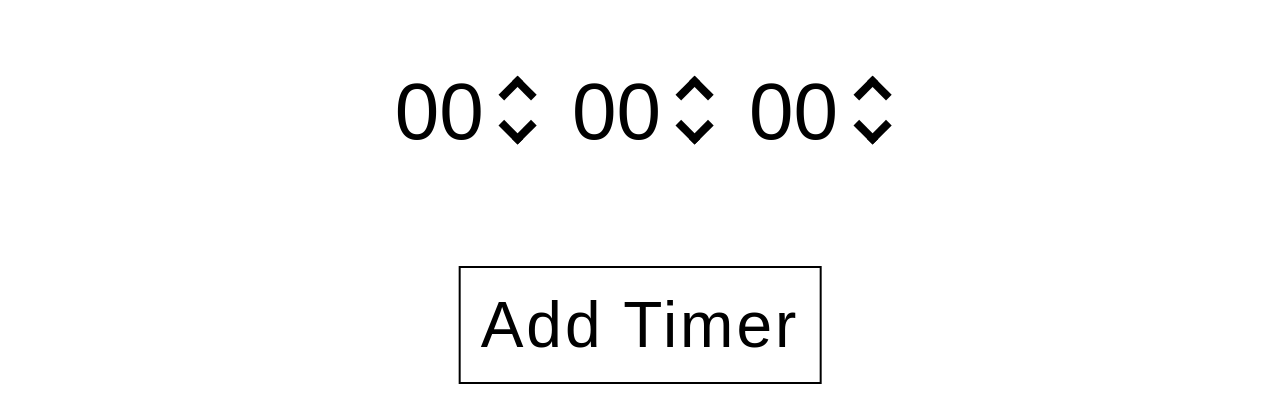
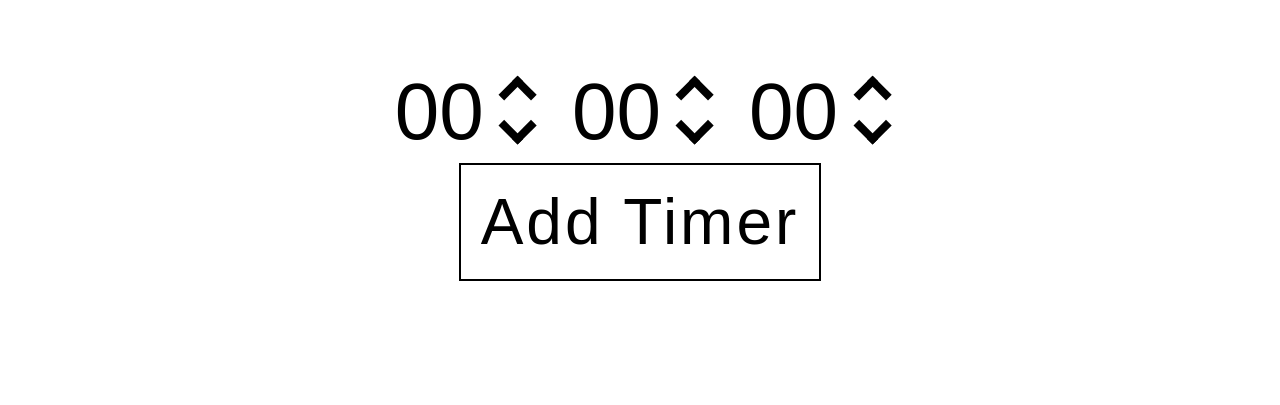
Before and after one commit to Dungeonmir/countdownTimer, a plain HTML site: page index.html in a window 1280 px wide. Shown: the part 395-800 px from the top of the page. Drawn offline with Linux system fonts and the light colour scheme; a web font is replaced by a local one.

Commit message:
Update style.css

```diff
--- a/style.css
+++ b/style.css
@@ -91,24 +91,18 @@ header > h1 {
 	letter-spacing: 3px;
 	transition: 0.4s;
 	user-select: none;
+	margin-bottom: 10px;
 }
 
 .Btn:hover {
 	letter-spacing: 10px;
 	color: white;
 	background-color: black;
+	margin-bottom: 15px;
 }
 
-body > div:nth-child(3) {
-	position: relative;
-}
 
-.container > div:nth-child(3) {
-	position: absolute;
-	top: 90%;
-	left: 50%;
-	transform: translate(-50%, -50%);
-}
+
 
 @media screen and (max-width:570px) {
 	header {
```
